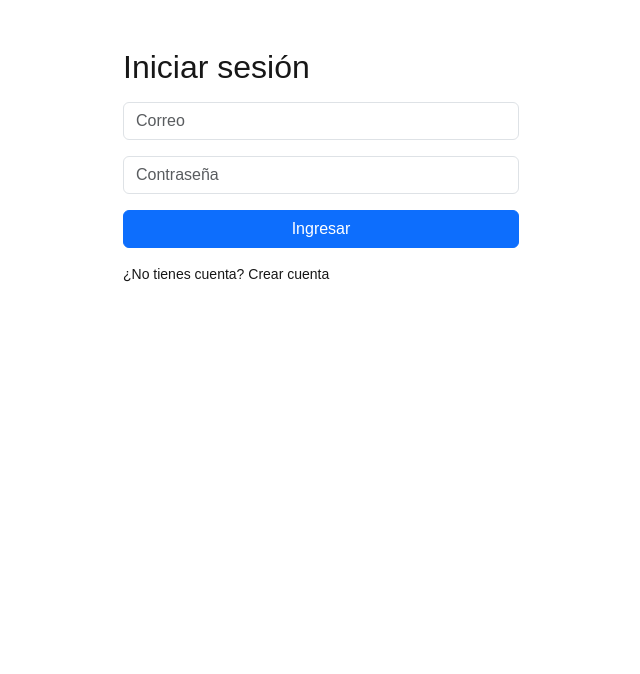
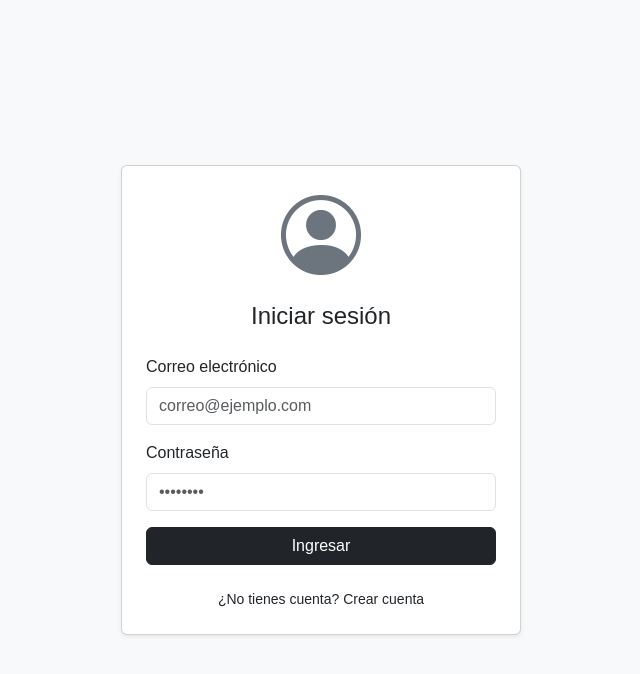
Before and after one commit to HUlauLA/Proyecto_React, a Next.js app: page /auth/login in a window 1280 px wide. Shown: the top 674 px of the page, without its empty margins (319-959 px from the left). Built offline with nearby package versions, Linux system fonts and the light colour scheme; data requests are answered from the project's data file.

Commit message:
Avance final

```diff
--- a/src/app/auth/login/page.jsx
+++ b/src/app/auth/login/page.jsx
@@ -1,9 +1,3 @@
-/*
-   Datos ingresados para el inicio de sesión:
-   Correo: laura09sofia@gmail.com
-   Contraseña: 123abc
-   rol: Gerente
-*/
 "use client";
 import { useAuth } from "@/context/AuthContext";
 import { useRouter } from "next/navigation";
@@ -28,19 +22,56 @@ export default function LoginPage() {
   };
 
   return (
-    <div className="container py-5" style={{ maxWidth: 420 }}>
-      <h2 className="mb-3">Iniciar sesión</h2>
-      <form onSubmit={onSubmit} className="vstack gap-3">
-        <input className="form-control" type="email" placeholder="Correo"
-               value={form.email} onChange={e=>setForm({...form, email:e.target.value})} required />
-        <input className="form-control" type="password" placeholder="Contraseña"
-               value={form.password} onChange={e=>setForm({...form, password:e.target.value})} required />
-        {error && <div className="alert alert-danger py-2">{error}</div>}
-        <button className="btn btn-primary">Ingresar</button>
-        <div className="small">
-          ¿No tienes cuenta? <Link href="/auth/registro">Crear cuenta</Link>
+    <div className="d-flex align-items-center justify-content-center vh-100 bg-light">
+      <div className="card shadow-sm" style={{ maxWidth: 400, width: "100%" }}>
+        <div className="card-body p-4">
+          {/* Icono */}
+          <div className="text-center mb-3">
+            <i className="bi bi-person-circle display-1 text-secondary"></i>
+          </div>
+
+          <h4 className="text-center mb-4">Iniciar sesión</h4>
+
+          <form onSubmit={onSubmit} className="vstack gap-3">
+            <div>
+              <label className="form-label">Correo electrónico</label>
+              <input
+                className="form-control"
+                type="email"
+                placeholder="correo@ejemplo.com"
+                value={form.email}
+                onChange={(e) => setForm({ ...form, email: e.target.value })}
+                required
+              />
+            </div>
+
+            <div>
+              <label className="form-label">Contraseña</label>
+              <input
+                className="form-control"
+                type="password"
+                placeholder="••••••••"
+                value={form.password}
+                onChange={(e) =>
+                  setForm({ ...form, password: e.target.value })
+                }
+                required
+              />
+            </div>
+
+            {error && <div className="alert alert-danger py-2">{error}</div>}
+
+            <button className="btn btn-dark w-100">Ingresar</button>
+
+            <div className="text-center small mt-2">
+              ¿No tienes cuenta?{" "}
+              <Link href="/auth/registro" className="text-decoration-none">
+                Crear cuenta
+              </Link>
+            </div>
+          </form>
         </div>
-      </form>
+      </div>
     </div>
   );
 }
```
Also changed, not shown: 1 other file (tests, documents, lock files or other folders).
